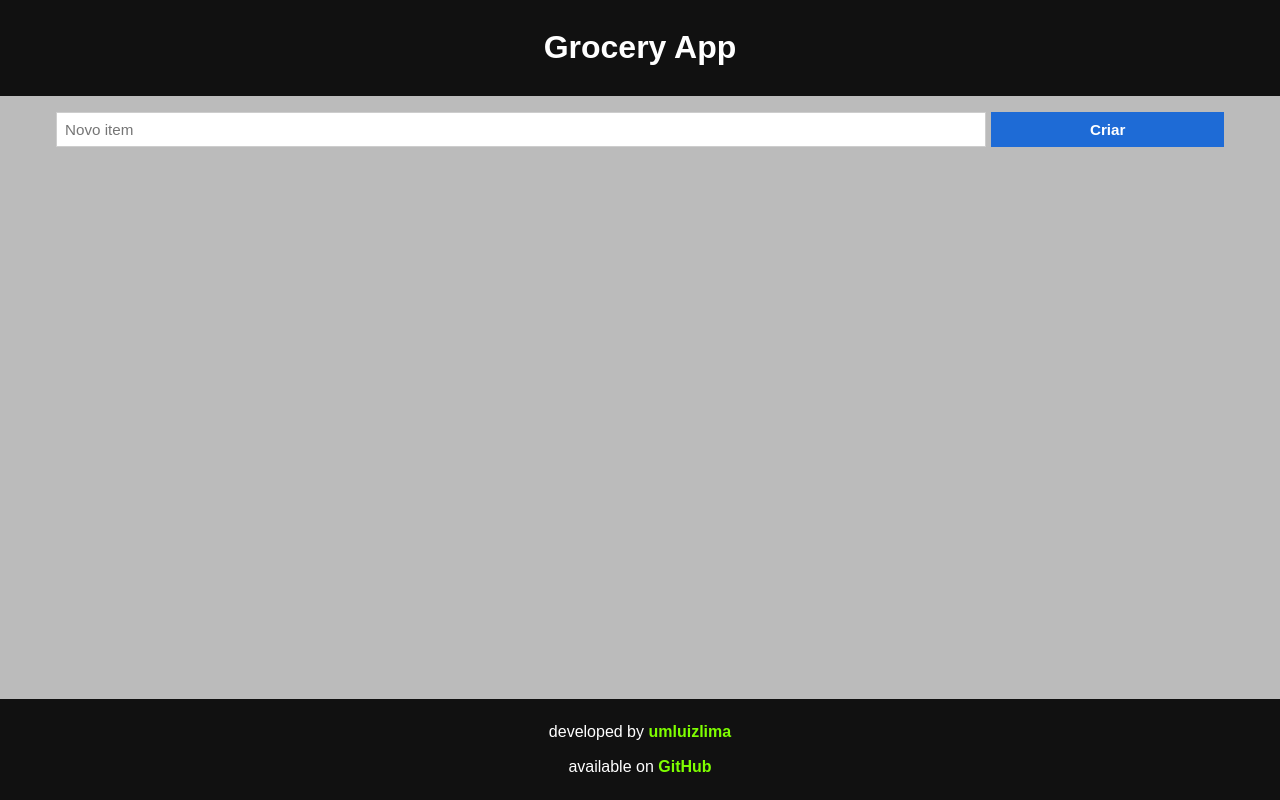
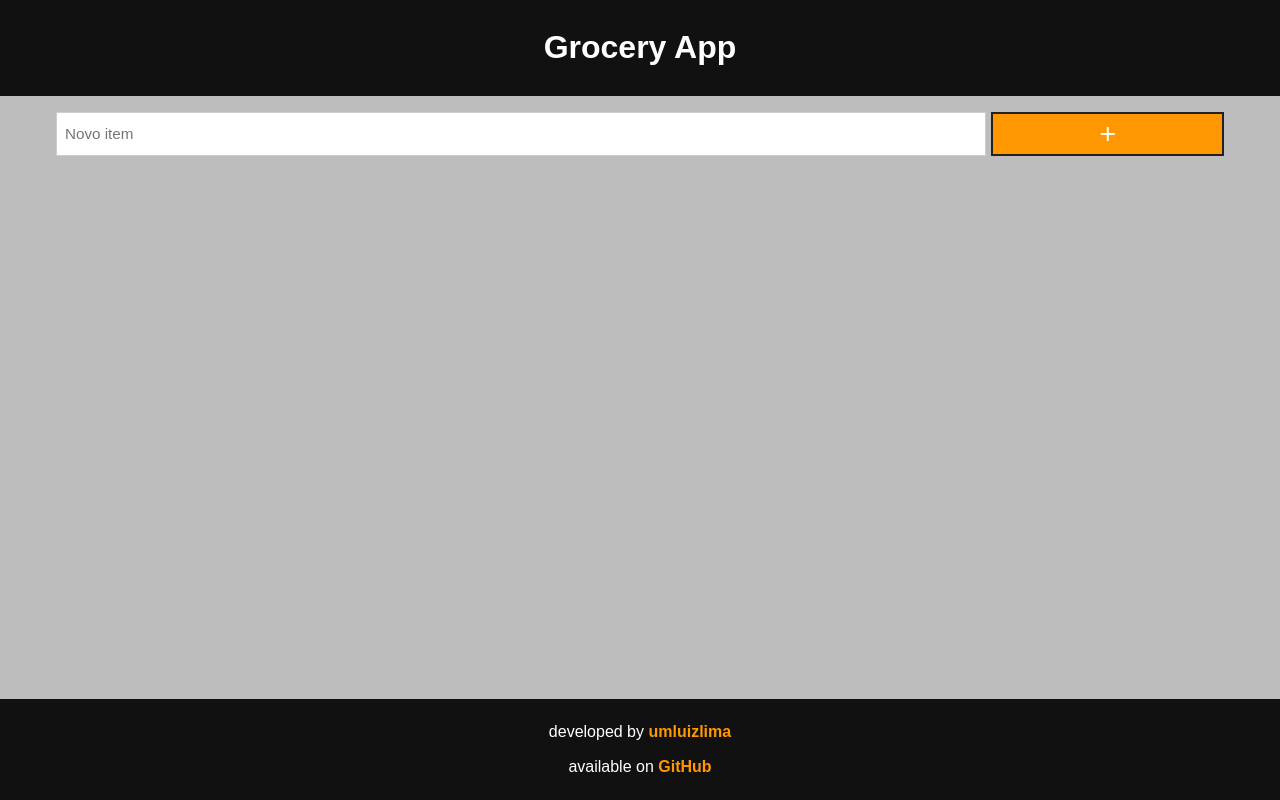
Before and after one commit to umluizlima/grocery-app, a Flask app: page / in a window 1280 px wide. Run offline with Flask 2, Linux system fonts and the light colour scheme; data that the repository does not hold is empty; some libraries are stand-ins or nearby versions.

Commit message:
CSS revision"

```diff
--- a/app/static/css/style.css
+++ b/app/static/css/style.css
@@ -1,3 +1,14 @@
+:root {
+    --dark-primary-color: #111111;
+    --default-primary-color: #222222;
+    --light-primary-color: #D7CCC8;
+    --text-color: #FFFFFF;
+    --accent-color: #FF9800;
+    --primary-text-color: #212121;
+    --secondary-text-color: #757575;
+    --divider-color: #BDBDBD;
+}
+
 html {
   box-sizing: border-box;
   height: 100%;
@@ -14,13 +25,13 @@ body {
   font-family: OpenSans, sans-serif;
   margin: 0;
   padding: 0;
-  background-color: #bbbbbb;
+  background-color: var(--divider-color);
 }
 
 header {
   flex-shrink: 0;
-  background-color: #111111;
-  color: white;
+  background-color: var(--dark-primary-color);
+  color: var(--text-color);
   padding: .5rem 1rem;
   text-align: center;
 }
@@ -29,19 +40,13 @@ main {
   flex: 1 0 auto;
   width: 100%;
   margin: 0 auto;
-  /* display: flex; */
-  /* flex-direction: row; */
-  /* flex-wrap: wrap; */
   background-color: inherit;
 }
 
 footer {
   flex-shrink: 0;
-  /* position: relative; */
-  /* bottom: 0; */
-  /* width: 100%; */
-  background-color: #111111;
-  color: white;
+  background-color: var(--dark-primary-color);
+  color: var(--text-color);
   padding: .5rem 1rem;
   text-align: center;
 }
@@ -54,7 +59,7 @@ footer {
   grid-template-columns: 8fr 2fr;
   grid-gap: 5px;
   padding: 1rem;
-  background-color: #bbbbbb;
+  background-color: var(--divider-color);
 }
 
 .button,
@@ -63,9 +68,9 @@ button,
 [type=button],
 [type=submit] {
   display: inline-block;
-  background: #1E6BD6;
-  border: 1px solid #1E6BD6;
-  color: white;
+  background: var(--accent-color);
+  color: var(--text-color);
+  border: 0.1em solid var(--primary-text-color);
   text-decoration: none;
   font-weight: 600;
   font-size: .95rem;
@@ -83,11 +88,15 @@ textarea {
   width: 100%;
   max-width: 100%;
   border: 1px solid #cdcdcd;
-  /* border-radius: 4px; */
   font-size: .95rem;
 }
 
-.card {
+table {
+  display: grid;
+  grid-template-columns: 1fr;
+}
+
+tr {
   display: grid;
   grid-template-columns: 1fr 5fr 1fr;
   grid-gap: 5px;
@@ -95,23 +104,58 @@ textarea {
   overflow: hidden;
   padding: .5rem 1rem;
   margin: .5rem 1rem;
-  background: white;
+  background: var(--text-color);
   box-shadow: 2px 4px 25px rgba(0, 0, 0, .1);
-  /* border-radius: 12px; */
-  /* font-size: 1.5rem; */
-  /* font-weight: bold; */
+  border: 1px solid black;
 }
 
-.card .done{
-
+tr button {
+  background: var(--accent-color);
+  color: var(--text-color);
+  border: 0.1em solid var(--primary-text-color);
 }
 
-.card .content{
+input[type=checkbox] + label {
+  display: block;
+  margin: 0.2em;
+  cursor: pointer;
+  padding: 0.2em;
+}
 
+input[type=checkbox] {
+  display: none;
+}
+
+input[type=checkbox] + label:before {
+  content: "";
+  border: 0.1em solid #000;
+  display: inline-block;
+  width: 1em;
+  height: 1em;
+  padding-left: 0.2em;
+  padding-bottom: 0.3em;
+  margin-right: 0.2em;
+  vertical-align: bottom;
+  color: transparent;
+  transition: .2s;
+}
+
+input[type=checkbox] + label:active:before {
+  transform: scale(0);
+}
+
+input[type=checkbox]:checked + label:before {
+  background-color: var(--accent-color);
+  color: var(--text-color);
+}
+
+a {
+    text-decoration: none;
+    color: inherit;
 }
 
  footer a {
-  color: chartreuse;
+  color: var(--accent-color);
   text-decoration: none;
   font-weight: 700;
   font-size: 1rem;
@@ -120,15 +164,14 @@ textarea {
 footer a:active,
 a:focus,
 a:hover {
-  color: deepskyblue;
+  color: var(--secondary-text-color);
 }
 
 @media screen and (min-width: 800px) {
   main {
     max-width: 1200px;
   }
-  .card {
-    /* grid-template-columns: 5fr 100px 100px; */
-    /* flex: 1 1 calc(33% - 2rem); */
+  table {
+    grid-template-columns: repeat(3, 1fr);
   }
 }
--- a/app/static/js/script.js
+++ b/app/static/js/script.js
@@ -8,8 +8,8 @@ document.addEventListener('DOMContentLoaded', function() {
 });
 
 const app = document.querySelector('main');
-const container = document.createElement('div');
-container.setAttribute('class', 'container');
+const container = document.createElement('table');
+// container.setAttribute('class', 'container');
 app.insertBefore(container, app.childNodes[0]);
 
 function create_item() {
@@ -84,21 +84,29 @@ function delete_item(id) {
 }
 
 function card(item) {
-  const card = document.createElement('div');
-  card.setAttribute('class', 'card');
+  const card = document.createElement('tr');
+  // card.setAttribute('class', 'card');
   card.setAttribute('id', item.id);
   card.setAttribute('overflow', 'hidden');
 
   const done = document.createElement('input');
-  done.setAttribute('class', 'done');
   done.setAttribute('type', 'checkbox');
   done.setAttribute('onClick', 'update_item(' + item.id + ')');
+  done.setAttribute('id', 'done' + item.id);
+  done.setAttribute('class', 'done');
   if (item.done == true) {
     done.checked = true;
   } else {
     done.checked = false;
   }
   card.appendChild(done);
+
+  const label = document.createElement('label');
+  label.setAttribute('for', 'done' + item.id);
+  // label.setAttribute('class', 'material-icons');
+  // label.textContent = 'checkbox';
+  card.appendChild(label);
+
 
   const content = document.createElement('p');
   content.setAttribute('class', 'content');
@@ -110,7 +118,8 @@ function card(item) {
 
   const del = document.createElement('button');
   del.setAttribute('onClick', 'delete_item(' + item.id + ')');
-  del.textContent = "X";
+  del.setAttribute('class', 'material-icons');
+  del.textContent = "delete_outline";
   card.appendChild(del);
 
   return card;
--- a/app/templates/index.html
+++ b/app/templates/index.html
@@ -8,6 +8,7 @@
   <title>{{ title }}</title>
   <link rel="stylesheet" href="static/css/style.css">
   <link href="https://fonts.googleapis.com/css?family=Open+Sans" rel="stylesheet">
+  <link href="https://fonts.googleapis.com/icon?family=Material+Icons" rel="stylesheet">
   <link rel="stylesheet" href="https://cdnjs.cloudflare.com/ajax/libs/normalize/5.0.0/normalize.min.css">
 
 </head>
@@ -15,13 +16,13 @@
 <body>
 
   <header>
-    <h1>{{ title }}</h1>
+    <h1><a href="/">{{ title }}</a></h1>
   </header>
 
   <main>
     <form id="create-form">
       <input type="text" id="create-content" placeholder="Novo item" required>
-      <input type="submit" value="Criar">
+      <input type="submit" class="material-icons" value="add">
     </form>
   </main>
 
```
